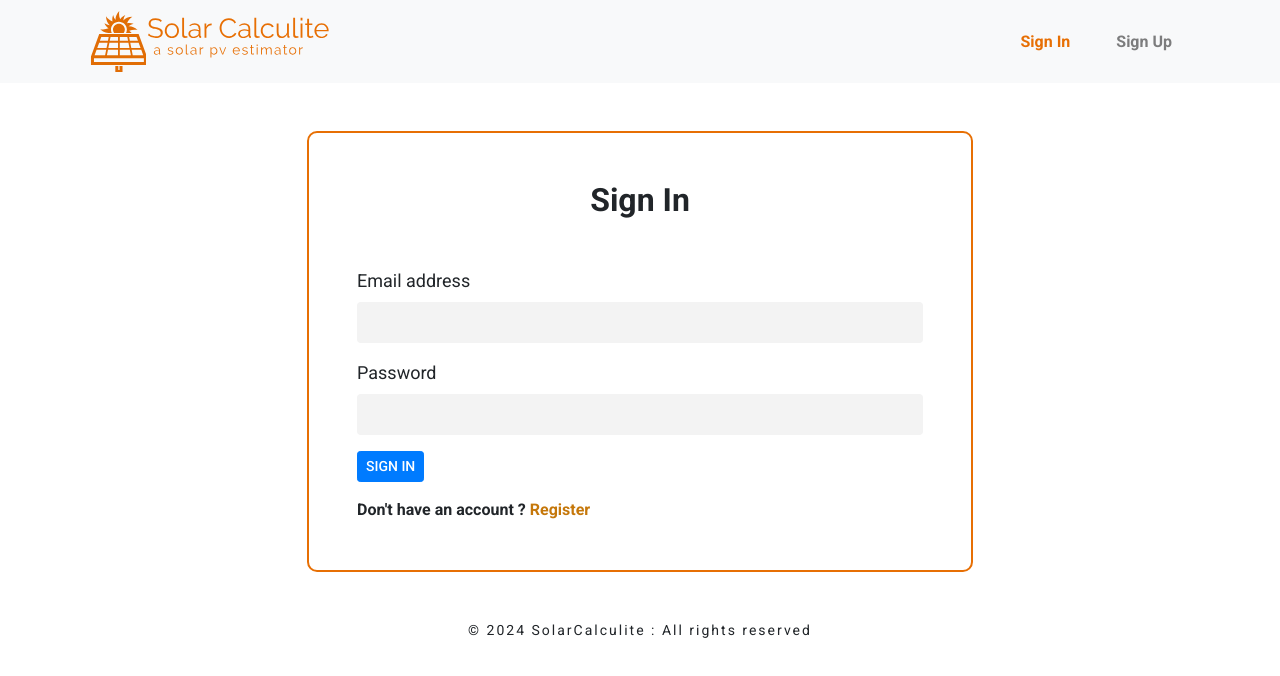
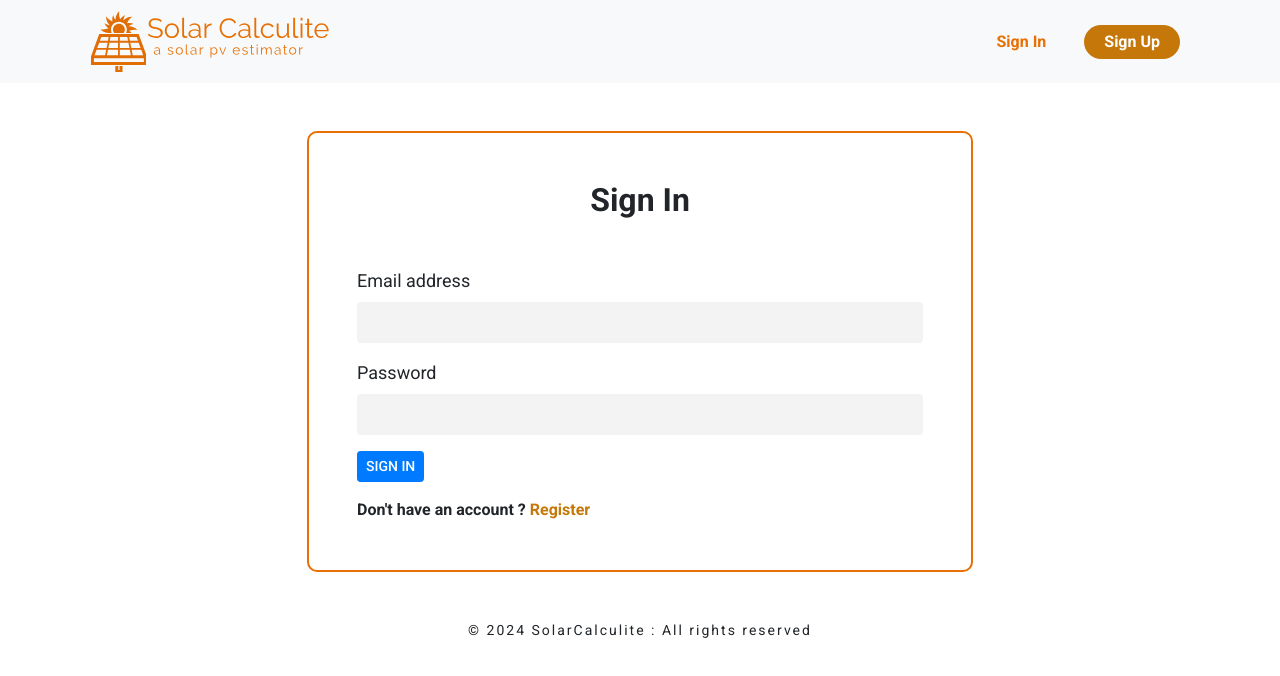
Before and after one commit to saroj2053/solarcalculite-frontend, a React (Create React App) app: page / in a window 1280 px wide. Shown: the top 676 px of the page. Built offline with nearby package versions, Linux system fonts and the light colour scheme; no server answers.

Commit message:
disabled generate data button

```diff
--- a/src/components/Map/Map.jsx
+++ b/src/components/Map/Map.jsx
@@ -213,6 +213,7 @@ const Map = ({ products, project }) => {
                         <button
                           className="btn btn-success btn-sm"
                           onClick={() => handleGenerateData(product._id)}
+                          disabled
                         >
                           <div className="button-content">
                             <span className="button-text">
--- a/src/components/Navbar/Navbar.css
+++ b/src/components/Navbar/Navbar.css
@@ -48,6 +48,24 @@
 
 .navbar-light .navbar-nav .hover__links:hover {
   color: #222
+}
+
+.signUpButton {
+  border: none;
+  outline: none;
+  border-radius: 20px;
+  padding: 5px 20px !important;
+  cursor: pointer;
+  font-weight: bold;
+  font-size: 1rem;
+  text-decoration: none;
+  background: #c5770a;
+  color: #fff !important;
+  transition: background 0.3s ease;
+}
+
+.signUpButton:hover {
+  background-color: #eca33d;
 }
 
 .signOutButton {
--- a/src/components/Navbar/Navbar.jsx
+++ b/src/components/Navbar/Navbar.jsx
@@ -23,7 +23,7 @@ function Navbar() {
         className={`navbar navbar-expand-lg navbar-light bg-light navbar__nav`}
       >
         <div className="container">
-          <NavLink className="navbar-brand" to="/">
+          <NavLink className="navbar-brand" to="#">
             <span className="navbar-brand__text">
               <img src={logo} alt="" />
             </span>
@@ -49,7 +49,7 @@ function Navbar() {
                     </NavLink>
                   </li>
                   <li className="nav-item">
-                    <NavLink className="nav-link" to="signup">
+                    <NavLink className="nav-link signUpButton" to="signup">
                       Sign Up
                     </NavLink>
                   </li>
@@ -65,8 +65,13 @@ function Navbar() {
                   <li className="nav-item">
                     <NavLink className="nav-link" to="profile">
                       Welcome,
-                      <span style={{ textDecoration: "underline" }}>
-                        {auth.user.user.name}
+                      <span
+                        style={{
+                          textDecoration: "underline",
+                          paddingLeft: "5px",
+                        }}
+                      >
+                        {auth.user.name}
                       </span>
                     </NavLink>
                   </li>
--- a/src/pages/Profile/Profile.jsx
+++ b/src/pages/Profile/Profile.jsx
@@ -100,6 +100,7 @@ function Profile() {
               <button
                 className="btn btn-danger btn-sm"
                 onClick={handleDeleteUser}
+                disabled
               >
                 <div className="button-content">
                   <span className="button-text"> Delete Account</span>
--- a/src/pages/ProjectDetails/ProjectDetails.jsx
+++ b/src/pages/ProjectDetails/ProjectDetails.jsx
@@ -166,7 +166,10 @@ function ProjectDetails() {
                 )}
               </div>
             </div>
-
+            <p className="lead">
+              Unfortunately, the api for getting weather data is not working. As
+              a result, Generate Data button is disabled.
+            </p>
             {project.isActive === true ? (
               <div className="controls mt-4">
                 <button
@@ -195,9 +198,11 @@ function ProjectDetails() {
                   </div>
                 </button>
                 {areActiveProductsPresent && (
+                  <>
                     <button
                       className="btn btn-success btn-sm btnGenerateData"
                       onClick={handleGenerateData}
+                      disabled
                     >
                       <div className="button-content">
                         <span className="button-text">
@@ -211,6 +216,7 @@ function ProjectDetails() {
                         </span>
                       </div>
                     </button>
+                  </>
                 )}
               </div>
             ) : (
--- a/src/pages/SignUp/SignUp.jsx
+++ b/src/pages/SignUp/SignUp.jsx
@@ -107,7 +107,7 @@ function SignUp() {
         <div className="mt-3">
           <span className="cta__register__login">
             <strong>Already have an account ? </strong>{" "}
-            <button className="signInBtn" onClick={() => navigate("/signin")}>
+            <button className="signInBtn" onClick={() => navigate("/")}>
               Sign In
             </button>
           </span>
```
Also changed, not shown: src/pages/Profile/Profile.css (+7 -1 lines), 1 other file (tests, documents, lock files or other folders). Lines whose indentation alone changed are shown as unchanged.
